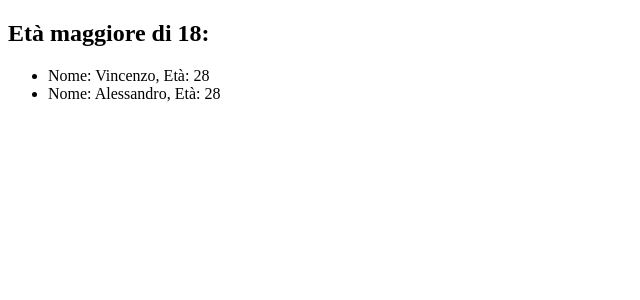
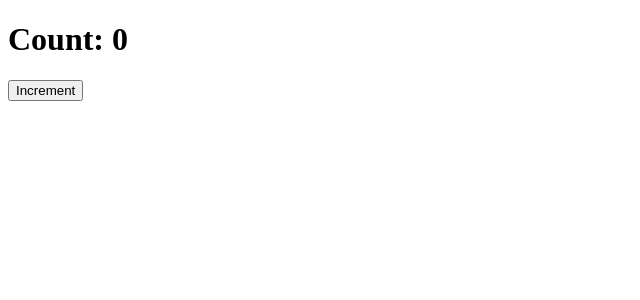
Before and after one commit to Vincenzo-Pallante-Dev/exercises-React, a React (Create React App) app in the folder my-project/: page / in a window 1280 px wide. Shown: the top 300 px of the page, without its empty margins (0-640 px from the left). Built offline with nearby package versions, Linux system fonts and the light colour scheme.

Commit message:
feat: exercise

```diff
--- a/my-project/package.json
+++ b/my-project/package.json
@@ -8,6 +8,7 @@
     "@testing-library/user-event": "^13.5.0",
     "react": "^18.2.0",
     "react-dom": "^18.2.0",
+    "react-router-dom": "^6.16.0",
     "react-scripts": "5.0.1",
     "web-vitals": "^2.1.4"
   },
--- a/my-project/src/App.js
+++ b/my-project/src/App.js
@@ -1,12 +1,12 @@
-import { FilteredList } from "./components/FilteredList";
-
-const items = [
-  { id: 1, nome: "Vincenzo", età: "28" },
-  { id: 2, nome: "Antonio", età: "10" },
-  { id: 3, nome: "Alessandro", età: "28" },
-  { id: 3, nome: "Gianmarco", età: "17" },
-];
+import { Route, Routes } from "react-router-dom";
+import { ClickCounter } from "./components/ClickCounter";
 
 export function App() {
-  return <FilteredList items={items} />;
+  return (
+    <div>
+      <Routes>
+        <Route path="/" element={<ClickCounter />} />
+      </Routes>
+    </div>
+  );
 }
--- /dev/null
+++ b/my-project/src/components/ClickCounter.js
@@ -0,0 +1,16 @@
+import { useState } from "react";
+
+export function ClickCounter({ initialValue = 0 }) {
+  const [count, setCount] = useState(initialValue);
+
+  function handleCounterIncrement() {
+    setCount((c) => c + 1);
+  }
+
+  return (
+    <div>
+      <h1>Count: {count}</h1>
+      <button onClick={handleCounterIncrement}>Increment</button>
+    </div>
+  );
+}
--- a/my-project/src/components/FilteredList.js
+++ /dev/null
@@ -1,20 +0,0 @@
-import React, { useMemo } from "react";
-
-export function FilteredList({ items }) {
-  const filteredItems = useMemo(() => {
-    return items.filter((item) => item.età > 18);
-  }, [items]);
-
-  return (
-    <div>
-      <h2>Età maggiore di 18:</h2>
-      <ul>
-        {filteredItems.map((item) => (
-          <li key={item.id}>
-            Nome: {item.nome}, Età: {item.età}
-          </li>
-        ))}
-      </ul>
-    </div>
-  );
-}
--- /dev/null
+++ b/my-project/src/components/Root.js
@@ -0,0 +1,10 @@
+import { BrowserRouter } from "react-router-dom";
+import { App } from "../App";
+
+export function Root() {
+  return (
+    <BrowserRouter>
+      <App />
+    </BrowserRouter>
+  );
+}
--- a/my-project/src/index.js
+++ b/my-project/src/index.js
@@ -1,6 +1,6 @@
 import ReactDom from "react-dom";
-import { App } from "./App";
+import { Root } from "./components/Root";
 
 const root = document.querySelector("#root");
 
-ReactDom.render(<App />, root);
+ReactDom.render(<Root />, root);
```
Also changed, not shown: my-project/React Router 02.txt (added), my-project/useMemo.txt (deleted), 1 other file (tests, documents, lock files or other folders).
